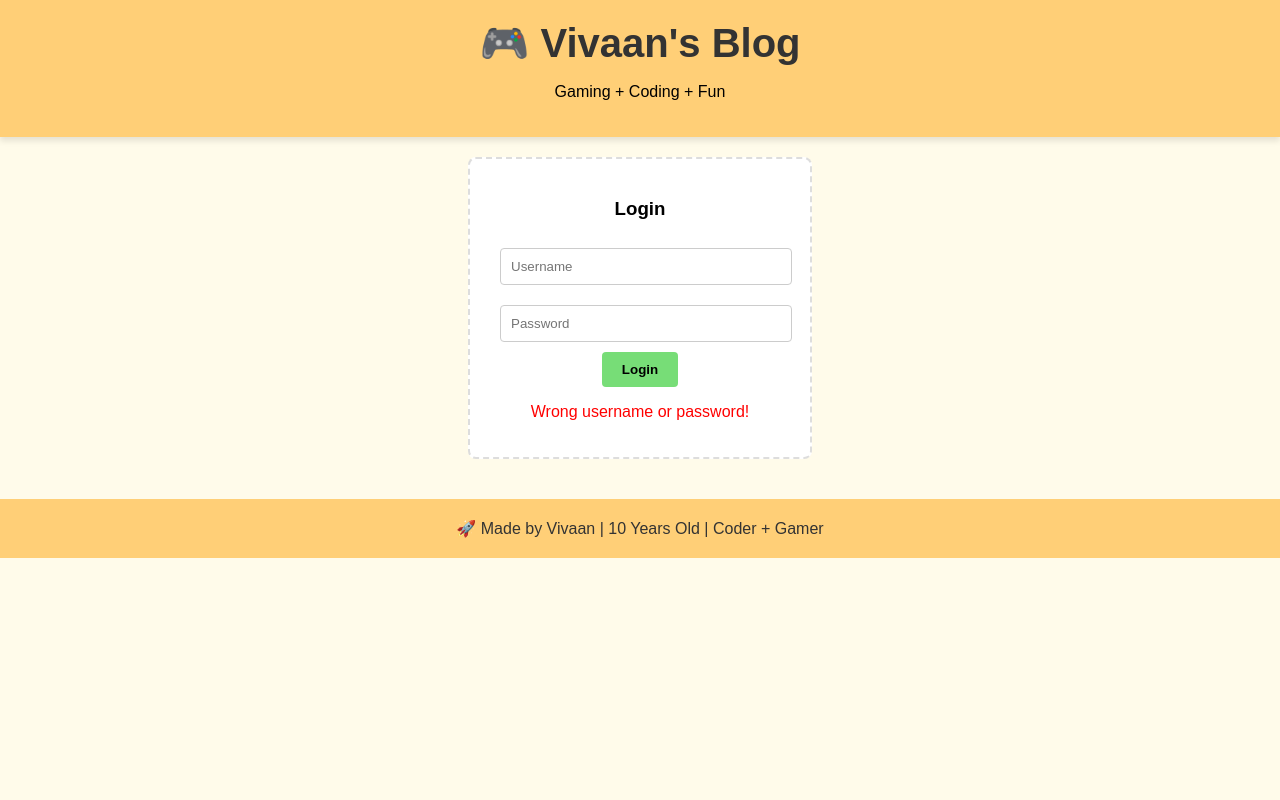
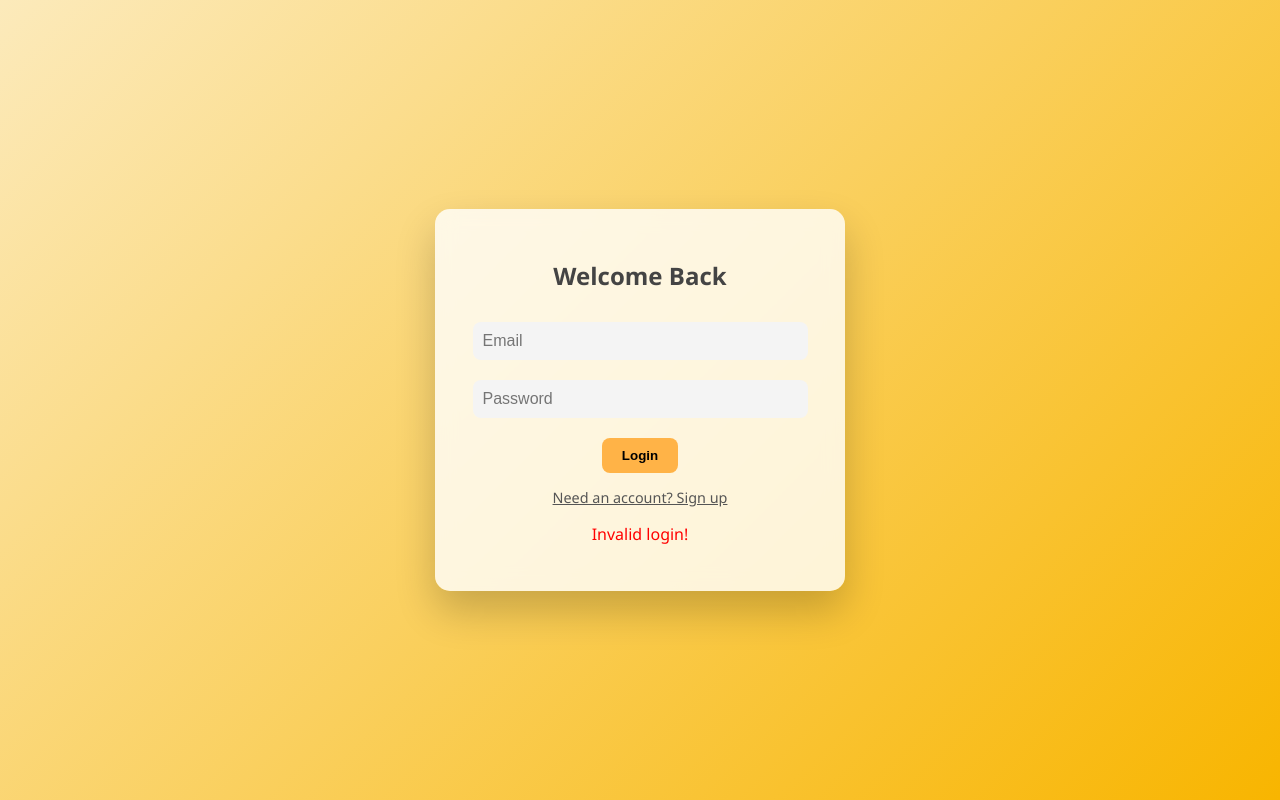
Before and after one commit to Vivaan-crypto-cpu/vivaan-curious, a plain HTML site: page index.html in a window 1280 px wide. Both pictures are taken after a click on the button "Login". Drawn offline with Linux system fonts and the light colour scheme.

Commit message:
index.html

```diff
--- a/index.html
+++ b/index.html
@@ -2,135 +2,167 @@
 <html lang="en">
 <head>
   <meta charset="UTF-8">
-  <title>Vivaan's Blog 🎮</title>
+  <title>Vivaan's Curious Blog 🎨</title>
   <style>
     body {
-      background-color: #fffbea;
-      font-family: 'Arial', sans-serif;
       margin: 0;
-      padding: 0;
+      font-family: 'Segoe UI', sans-serif;
+      background: linear-gradient(135deg, #fceabb, #f8b500);
+      display: flex;
+      justify-content: center;
+      align-items: center;
+      height: 100vh;
+      overflow: hidden;
+    }
+
+    .container {
+      width: 350px;
+      background: rgba(255, 255, 255, 0.8);
+      backdrop-filter: blur(10px);
+      border-radius: 15px;
+      box-shadow: 0 20px 40px rgba(0, 0, 0, 0.2);
+      padding: 30px;
       text-align: center;
-      animation: fadeIn 2s ease-in;
+      animation: fadeIn 1.5s ease;
     }
 
     @keyframes fadeIn {
-      from { opacity: 0; transform: translateY(20px); }
+      from { opacity: 0; transform: translateY(30px); }
       to { opacity: 1; transform: translateY(0); }
     }
 
-    header {
-      background-color: #ffcf77;
-      padding: 20px;
-      box-shadow: 0 4px 6px rgba(0,0,0,0.1);
+    h2 {
+      margin-bottom: 20px;
+      color: #444;
     }
 
-    header h1 {
-      margin: 0;
-      font-size: 2.5em;
-      color: #333;
-    }
-
-    .login-box {
-      margin: 20px auto;
-      background: #fff;
-      padding: 20px;
-      border: 2px dashed #ddd;
-      width: 300px;
+    input {
+      width: 90%;
+      padding: 10px;
+      margin: 10px 0;
+      border: none;
       border-radius: 8px;
-    }
-
-    input[type="text"], input[type="password"] {
-      padding: 10px;
-      margin: 10px;
-      width: 90%;
-      border: 1px solid #ccc;
-      border-radius: 4px;
+      background-color: #f4f4f4;
+      font-size: 1em;
     }
 
     button {
       padding: 10px 20px;
-      background-color: #77dd77;
       border: none;
-      border-radius: 4px;
+      background: #ffb347;
+      border-radius: 8px;
       font-weight: bold;
       cursor: pointer;
+      margin-top: 10px;
+      transition: background 0.3s ease;
     }
 
-    .blog-container {
-      display: flex;
-      flex-wrap: wrap;
-      justify-content: center;
-      margin-top: 30px;
+    button:hover {
+      background: #ffa033;
     }
 
-    .blog-post {
-      background: #fff;
-      width: 280px;
-      margin: 15px;
-      padding: 15px;
-      box-shadow: 0 4px 8px rgba(0,0,0,0.1);
-      border-radius: 10px;
-      transition: transform 0.3s ease;
+    .link {
+      margin-top: 15px;
+      color: #555;
+      cursor: pointer;
+      text-decoration: underline;
+      font-size: 0.9em;
     }
 
-    .blog-post:hover {
-      transform: scale(1.05);
+    #blog {
+      display: none;
+      flex-direction: column;
+      align-items: center;
+      padding: 30px;
     }
 
-    footer {
-      margin-top: 40px;
+    .welcome {
+      font-size: 1.5em;
+      margin-bottom: 20px;
+      color: #333;
+    }
+
+    .post {
+      background: white;
+      border-radius: 10px;
       padding: 20px;
-      background-color: #ffcf77;
-      color: #333;
+      width: 300px;
+      margin: 10px 0;
+      box-shadow: 0 5px 15px rgba(0,0,0,0.1);
     }
   </style>
 </head>
 <body>
-  <header>
-    <h1>🎮 Vivaan's Blog</h1>
-    <p>Gaming + Coding + Fun</p>
-  </header>
 
-  <div class="login-box">
-    <h3>Login</h3>
-    <input type="text" placeholder="Username" id="username"><br>
-    <input type="password" placeholder="Password" id="password"><br>
+<div class="container" id="login-box">
+  <h2>Welcome Back</h2>
+  <input type="email" id="email" placeholder="Email">
+  <input type="password" id="login-password" placeholder="Password">
   <button onclick="login()">Login</button>
-    <p id="login-msg" style="color: red;"></p>
+  <div class="link" onclick="switchToSignup()">Need an account? Sign up</div>
+  <p id="login-error" style="color: red;"></p>
 </div>
 
-  <div class="blog-container" id="blog-section" style="display: none;">
-    <div class="blog-post">
-      <h3>🎮 Why I love gaming</h3>
-      <p>I play Minecraft, Roblox and love solving puzzles!</p>
+<div class="container" id="signup-box" style="display: none;">
+  <h2>Create Account</h2>
+  <input type="email" id="signup-email" placeholder="Email">
+  <input type="password" id="signup-password" placeholder="Password">
+  <button onclick="signup()">Sign Up</button>
+  <div class="link" onclick="switchToLogin()">Already have an account? Sign in</div>
 </div>
-    <div class="blog-post">
-      <h3>🖥️ How I made this blog</h3>
-      <p>With HTML, CSS and JavaScript. It's fun to code!</p>
+
+<div id="blog" style="display: none;">
+  <div class="welcome">🎨 Welcome, Vivaan — The Curious Blogger</div>
+
+  <div class="post">
+    <h3>🌈 Why Colors Matter</h3>
+    <p>I believe colors aren’t just visual — they tell stories. Like a feeling turned into light.</p>
   </div>
-    <div class="blog-post">
-      <h3>💡 Ideas for the future</h3>
-      <p>Make a game with JavaScript and add a leaderboard!</p>
+
+  <div class="post">
+    <h3>💡 Ideas over Code</h3>
+    <p>You don’t need to be a coder to build something. Curiosity creates more than syntax ever could.</p>
   </div>
 </div>
 
-  <footer>
-    🚀 Made by Vivaan | 10 Years Old | Coder + Gamer
-  </footer>
+<script>
+  let savedEmail = "vivaan@example.com";
+  let savedPassword = "mypassword";
 
-  <script>
+  function switchToSignup() {
+    document.getElementById("login-box").style.display = "none";
+    document.getElementById("signup-box").style.display = "block";
+  }
+
+  function switchToLogin() {
+    document.getElementById("signup-box").style.display = "none";
+    document.getElementById("login-box").style.display = "block";
+  }
+
   function login() {
-      const user = document.getElementById('username').value;
-      const pass = document.getElementById('password').value;
-      const message = document.getElementById('login-msg');
-      if (user === "vivaan" && pass === "1234") {
-        document.querySelector(".login-box").style.display = "none";
-        document.getElementById("blog-section").style.display = "flex";
-        message.textContent = "";
+    const email = document.getElementById("email").value;
+    const pass = document.getElementById("login-password").value;
+    if (email === savedEmail && pass === savedPassword) {
+      showBlog();
     } else {
-        message.textContent = "Wrong username or password!";
+      document.getElementById("login-error").textContent = "Invalid login!";
     }
   }
+
+  function signup() {
+    savedEmail = document.getElementById("signup-email").value;
+    savedPassword = document.getElementById("signup-password").value;
+    alert("Signup successful! Now log in.");
+    switchToLogin();
+  }
+
+  function showBlog() {
+    document.getElementById("login-box").style.display = "none";
+    document.getElementById("signup-box").style.display = "none";
+    document.getElementById("blog").style.display = "flex";
+    document.body.style.background = "#fffef5";
+  }
 </script>
+
 </body>
 </html>
```
Lines whose indentation alone changed are shown as unchanged.
